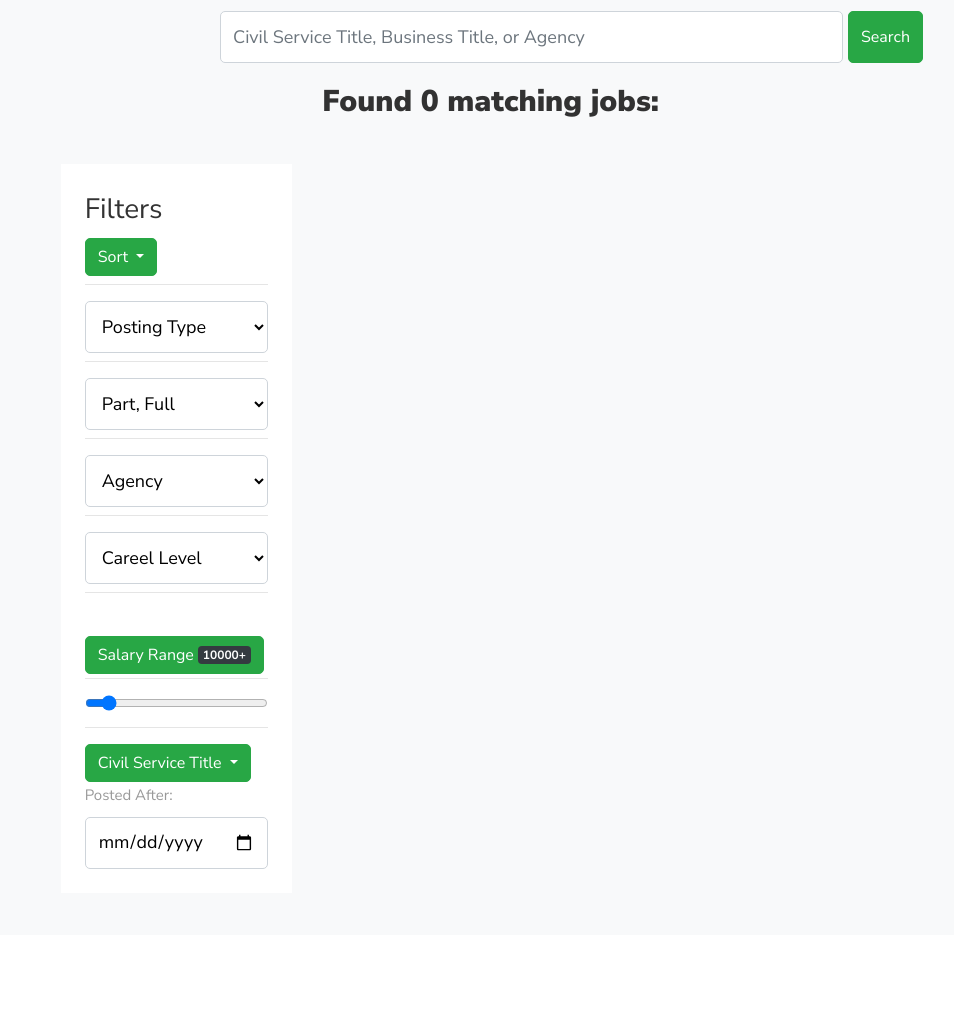
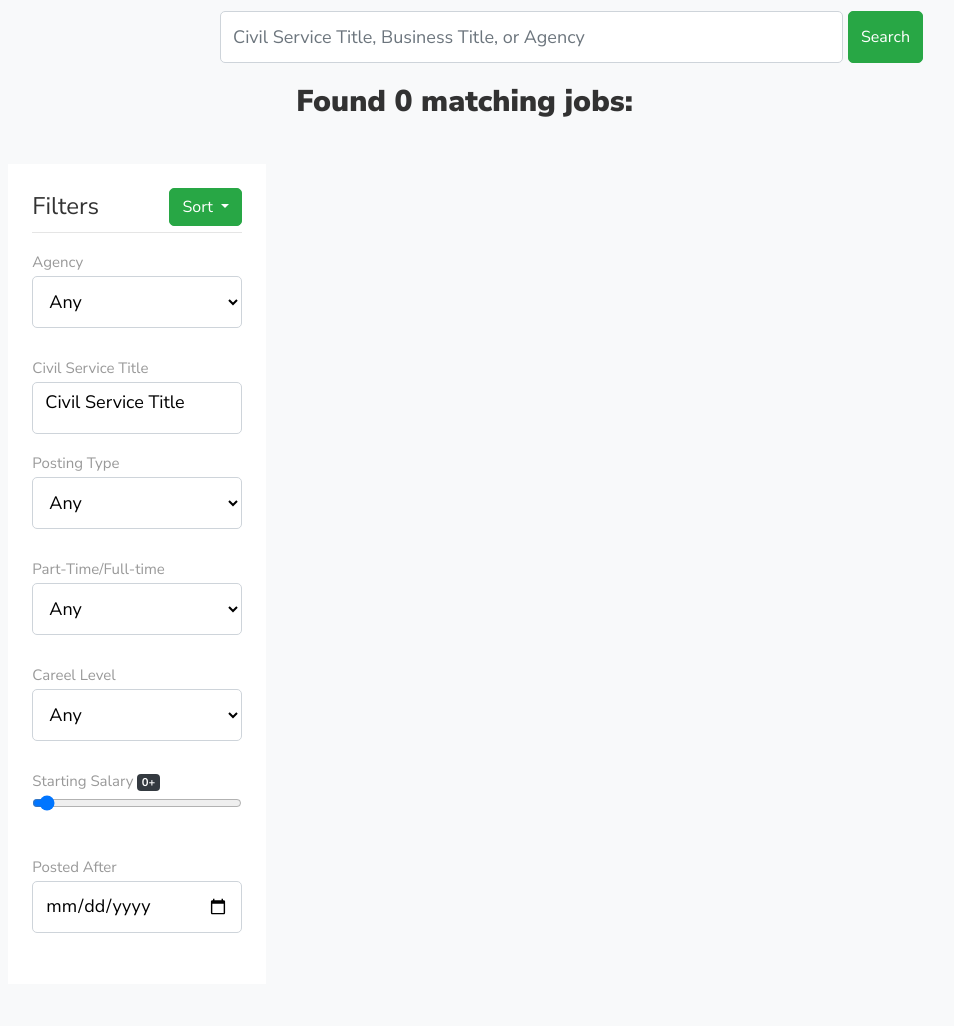
Before and after one commit to gcivil-nyu-org/nycCivilServiceJobs, a Django app: page /jobs/search/ in a window 1280 px wide. Shown: the part 145-1171 px from the top of the page, without its empty margins (71-1025 px from the left). Before the commit the page ends 1014 px from the top, so only its background shows below. Run offline with Django 3.2, Linux system fonts and the light colour scheme; data that the repository does not hold is empty; some libraries are stand-ins or nearby versions.

Commit message:
Enhnace Filter UI

```diff
--- a/jobs/templates/jobs/search.html
+++ b/jobs/templates/jobs/search.html
@@ -93,97 +93,92 @@
     <!-- End of Modal if user is not authenticated  -->
 
 
-    <div class="container col-10">
+    <div class="container col-11">
 
         <div class="row">
-
             <div class="col-lg-3 sidebar">
-
                 <div class="row justify-content-center pb-3">
                     <div class="col-md-12 heading-section">
                         <h2 class="mb-4">&nbsp<h2>
                     </div>
                 </div>
                 <div class="sidebar-box bg-white p-4 ftco-animate">
-                    <h3 class="heading-sidebar">Filters </h3>
-                    <div class="btn-group sort-btn">
-                        <button class="btn btn-primary dropdown-toggle " type="button" id="sort-order"
+                    <h4 class="heading-sidebar">Filters
+                        <div class="btn-group sort-btn" style="float:right;">
+                            <button class="btn btn-primary dropdown-toggle" type="button" id="sort-order"
                                 data-toggle="dropdown" aria-haspopup="true" aria-expanded="false">
                                 Sort </button>
-                        <div class="dropdown-menu" aria-labelledby="dropdownMenuButton">
+                            <div class="dropdown-menu dropdown-menu-right" aria-labelledby="dropdownMenuButton">
                                 <a class="dropdown-item" onclick="sort(this.id)" id="" href="#">Default</a>
-                            <a class="dropdown-item" onclick="sort(this.id)" id="sort-posting" href="#">Posting Date<i
-                                    class="fa fa-sort-amount-asc"></i> </a>
-                            <a class="dropdown-item" onclick="sort(this.id)" id="sort-salary" href="#">Salary <i
-                                    class="fa fa-sort-amount-asc"></i> </a>
+                                <a class="dropdown-item" onclick="sort(this.id)" id="sort-posting" href="#">Date
+                                    Posted<i class="fa fa-sort-amount-asc"></i> </a>
+                                <a class="dropdown-item" onclick="sort(this.id)" id="sort-salary" href="#">Starting
+                                    Salary <i class="fa fa-sort-amount-asc"></i> </a>
                             </div>
                         </div>
+                    </h4>
                     <hr class="mt-2 mb-3" />
 
-
-                    <select class="form-control" name="posting-type" id="posting-type">
-                        <option value=""> Posting Type </option>
-                        <option value="External">External </option>
-                        <option value="Internal">Internal </option>
-
-                    </select>
-                    <hr class="mt-2 mb-3" />
-
-                    <select class="form-control" name="fp" id="fp">
-                        <option value=""> Part, Full </option>
-                        <option value="P">Part-Time </option>
-                        <option value="F">Full-Time </option>
-
-                    </select>
-                    <hr class="mt-2 mb-3" />
-
+                    <div>Agency
                         <select class="form-control" name="agency" id="agency">
-                        <option value=""> Agency </option>
+                            <option value=""> Any </option>
                             {% for agency in agencies %}
                             <option value={{forloop.counter0}}> {{agency}} </option>
                             {% endfor %}
                         </select>
+                    </div>
+                    <br>
 
-                    <hr class="mt-2 mb-3" />
-
-                    <select class="form-control" name="career-level" id="career-level">
-                        <option value=""> Careel Level </option>
-                        {% for level in career_level %}
-                        <option value={{forloop.counter0}}> {{level}} </option>
-                        {% endfor %}
-                    </select>
-
-                    <hr class="mt-2 mb-3" />
-                    <br>
-                    <div class="form-group">
-                        <button type="button" class="btn btn-primary">Salary Range <span class="badge badge-dark"
-                                id="salary-badge">10000+</span></button>
-                        <hr class="mt-1 mb-3" />
-                        <input type="range" class="form-control-range" min=0 value=10000 max=100000 id="salary-range">
-                    </div>
-                    <hr class="mt-2 mb-3" />
-
-
-
-                    <div class="dropdown show">
-                        <a class="btn btn-primary dropdown-toggle" href="#" role="button" id="dropdownMenuLink"
+                    <div class="form-group ">  Civil Service Title
+                        <a class="form-control" href="#" role="button" id="dropdownMenuLink"
                             data-toggle="dropdown" aria-haspopup="true" aria-expanded="false">
                             Civil Service Title
                         </a>
 
-                        <div class="dropdown-menu pre-scrollable"
-                            style="width:100%;overflow: hidden;text-overflow: ellipsis; " id="myDropdown"
+                        <div class="form-control dropdown-menu pre-scrollable"
+                            style="width:100%; overflow:scroll;text-overflow: ellipsis; " id="myDropdown"
                             aria-labelledby="dropdownMenuLink">
-                            <input type="text" placeholder="Search.." id="myInput" onkeyup="filterFunction()">
-                            <a class="dropdown-item csdrop" href="#" id="">Clear</a>
+                            <input type="text" placeholder="Type to Search.." id="myInput" onkeyup="filterFunction()">
+                            <a class="dropdown-item csdrop" href="#" id="">All</a>
                             {% for cs_title in cs_titles %}
                             <a class="dropdown-item csdrop" href="#" id={{forloop.counter0}}>{{cs_title}}</a>
                             {% endfor %}
                         </div>
                     </div>
 
-                    <label for="post-after"> Posted After: </label>
+                    <div>Posting Type
+                        <select class="form-control" name="posting-type" id="posting-type">
+                            <option value=""> Any </option>
+                            <option value="External">External </option>
+                            <option value="Internal">Internal </option>
+                        </select>
+                    </div>
+                    <br>
+                    <div> Part-Time/Full-time
+                        <select class="form-control" name="fp" id="fp">
+                            <option value=""> Any </option>
+                            <option value="P">Part-Time </option>
+                            <option value="F">Full-Time </option>
+                        </select>
+                    </div>
+                    <br>
+                    <div>Careel Level
+                        <select class="form-control" name="career-level" id="career-level">
+                            <option value=""> Any </option>
+                            {% for level in career_level %}
+                            <option value={{forloop.counter0}}> {{level}} </option>
+                            {% endfor %}
+                        </select>
+                    </div>
+                    <br>
+                    <div class="form-group"> Starting Salary <span class="badge badge-dark" id="salary-badge">0+</span>
+                        <input type="range" class="form-control-range" min=0 value=10000 max=300000 id="salary-range">
+                    </div>
+                    <br>
+                    <div> Posted After
                     <input class="form-control" type="date" id="post-after" name="post-after">
+                    </div>
+                    <br>
 
                 </div>
             </div>
```
Lines whose indentation alone changed are shown as unchanged.
